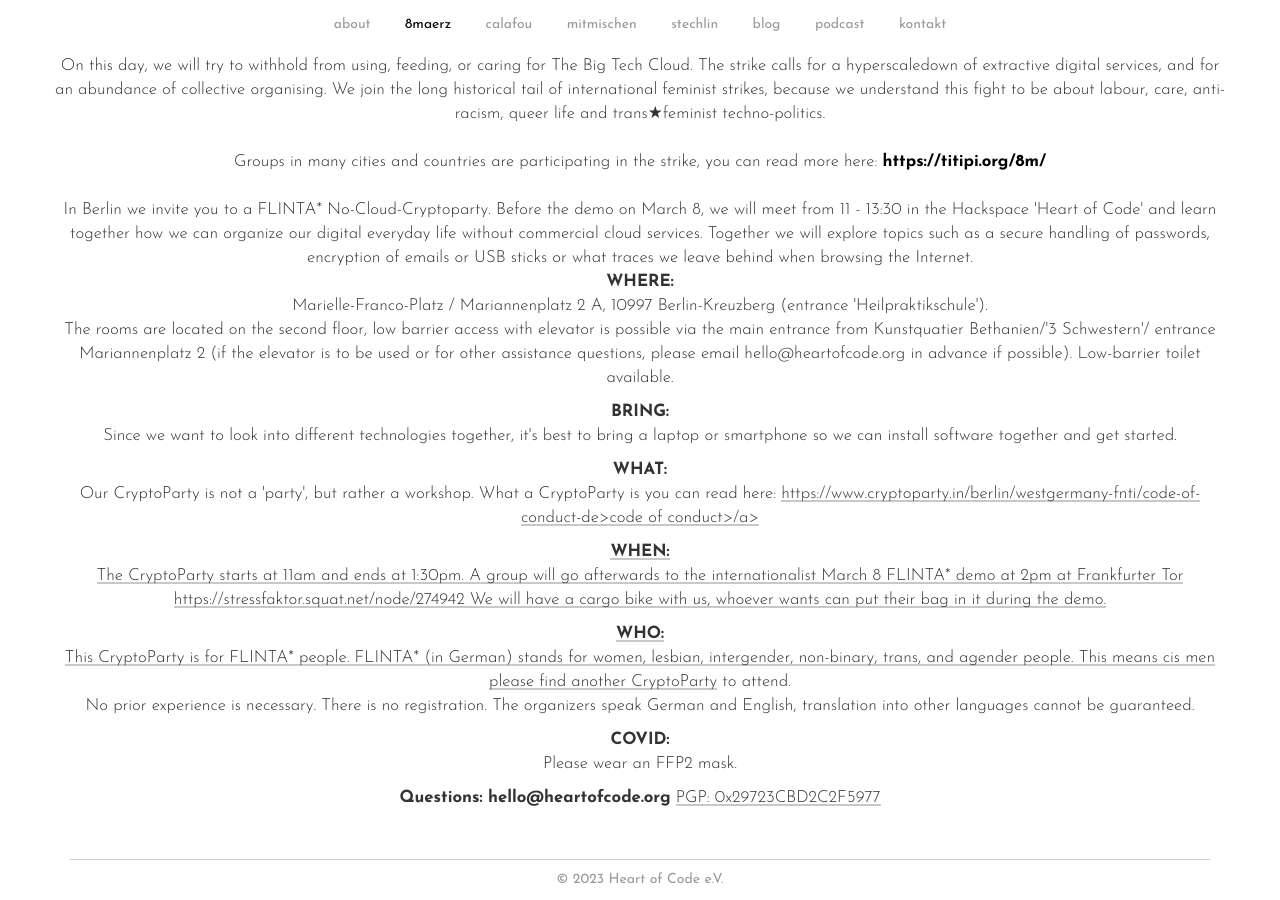
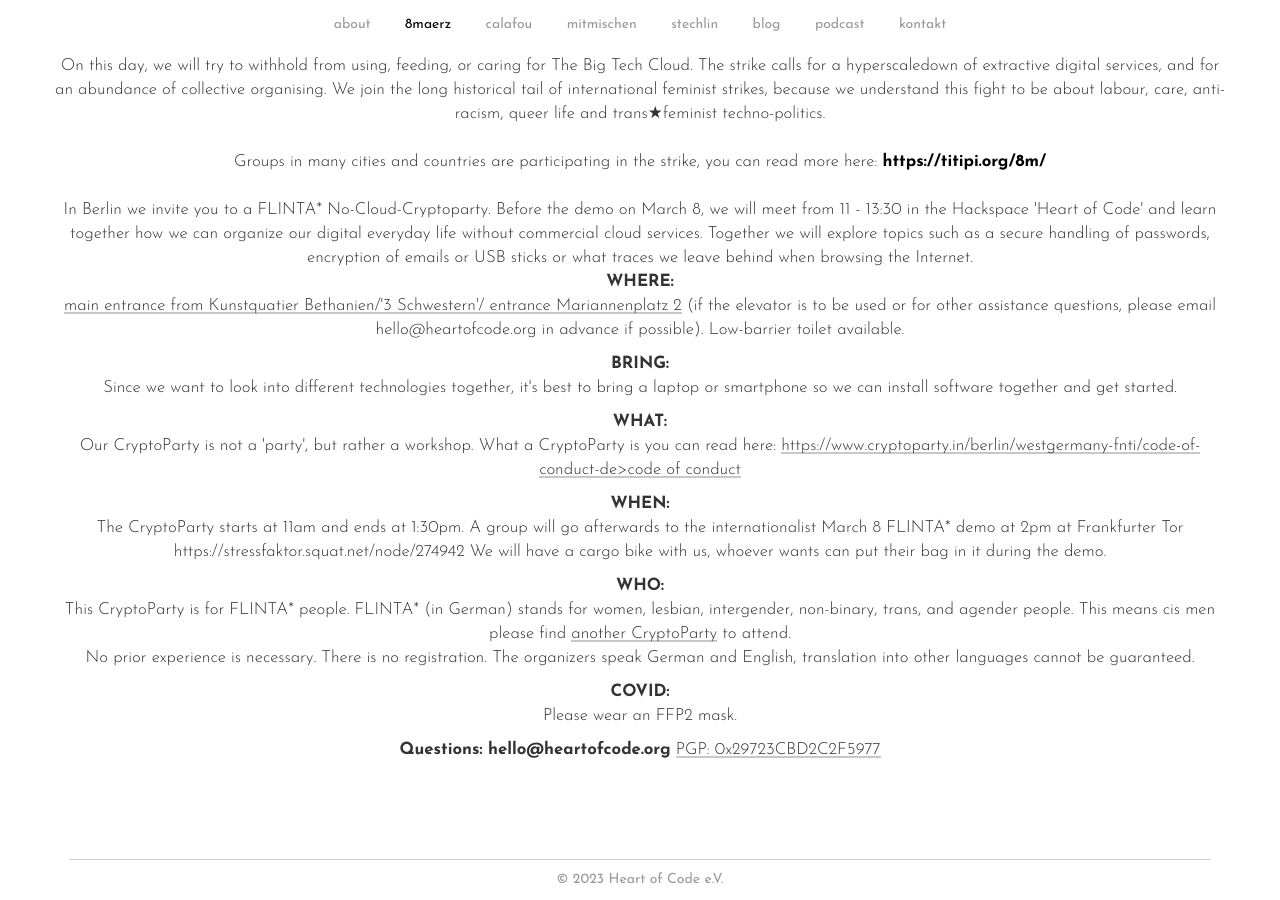
Before and after one commit to heartsofcode/heartofcode, a Jekyll site: the page built from 8maerz.html, in a window 1280 px wide and 900 px high, scrolled down 1322 px. Built offline with Jekyll 4.4.1, drawn with Linux system fonts in a browser that asks for light colours; some web fonts are replaced.

Commit message:
Update 8maerz.html

```diff
--- a/8maerz.html
+++ b/8maerz.html
@@ -49,16 +49,16 @@ On 8th of March 2023, we call for a Counter Cloud Action Day.
 <br><br>On this day, we will try to withhold from using, feeding, or caring for The Big Tech Cloud. The strike calls for a hyperscaledown of extractive digital services, and for an abundance of collective organising. We join the long historical tail of international feminist strikes, because we understand this fight to be about labour, care, anti-racism, queer life and trans★feminist techno-politics.
 <br><br>Groups in many cities and countries are participating in the strike, you can read more here: <a href="https://titipi.org/8m/"><b>https://titipi.org/8m/</b></a>
 <br><br>In Berlin we invite you to a FLINTA* No-Cloud-Cryptoparty. Before the demo on March 8, we will meet from 11 - 13:30 in the Hackspace 'Heart of Code' and learn together how we can organize our digital everyday life without commercial cloud services. Together we will explore topics such as a secure handling of passwords, encryption of emails or USB sticks or what traces we leave behind when browsing the Internet.
-  <p><b>WHERE:</b><br>
-Marielle-Franco-Platz / Mariannenplatz 2 A, 10997 Berlin-Kreuzberg (entrance 'Heilpraktikschule').
-<br>The rooms are located on the second floor, low barrier access with elevator is possible via the main entrance from Kunstquatier Bethanien/'3 Schwestern'/ entrance Mariannenplatz 2 (if the elevator is to be used or for other assistance questions, please email hello@heartofcode.org in advance if possible). Low-barrier toilet available.
+  <br><p><b>WHERE:</b><br>
+<a href="https://www.openstreetmap.org/node/5051931215>Marielle-Franco-Platz / Mariannenplatz 2 A, 10997 Berlin-Kreuzberg</a> (entrance 'Heilpraktikschule').
+<br>The rooms are located on the second floor, low barrier access with elevator is possible via the <a href="https://www.openstreetmap.org/node/357455152">main entrance from Kunstquatier Bethanien/'3 Schwestern'/ entrance Mariannenplatz 2</a> (if the elevator is to be used or for other assistance questions, please email hello@heartofcode.org in advance if possible). Low-barrier toilet available.
 <br>
   </p><p><b>BRING:</b><br>
 Since we want to look into different technologies together, it's best to bring a laptop or smartphone so we can install software together and get started.
 <br>
   </p><p><b>WHAT:</b><br>
 Our CryptoParty is not a 'party', but rather a workshop. What a CryptoParty is you can read here: <a href="https://www.cryptoparty.in>https://www.cryptoparty.in</a>
-We have a code of conduct: <a href="https://www.cryptoparty.in/berlin/westgermany-fnti/code-of-conduct-de>https://www.cryptoparty.in/berlin/westgermany-fnti/code-of-conduct-de>code of conduct>/a>
+We have a code of conduct: <a href="https://www.cryptoparty.in/berlin/westgermany-fnti/code-of-conduct-de>https://www.cryptoparty.in/berlin/westgermany-fnti/code-of-conduct-de>code of conduct</a>
 <br>
   </p><p><b>WHEN:</b><br>
 The CryptoParty starts at 11am and ends at 1:30pm. A group will go afterwards to the internationalist March 8 FLINTA* demo at 2pm at Frankfurter Tor https://stressfaktor.squat.net/node/274942 We will have a cargo bike with us, whoever wants can put their bag in it during the demo.
```
